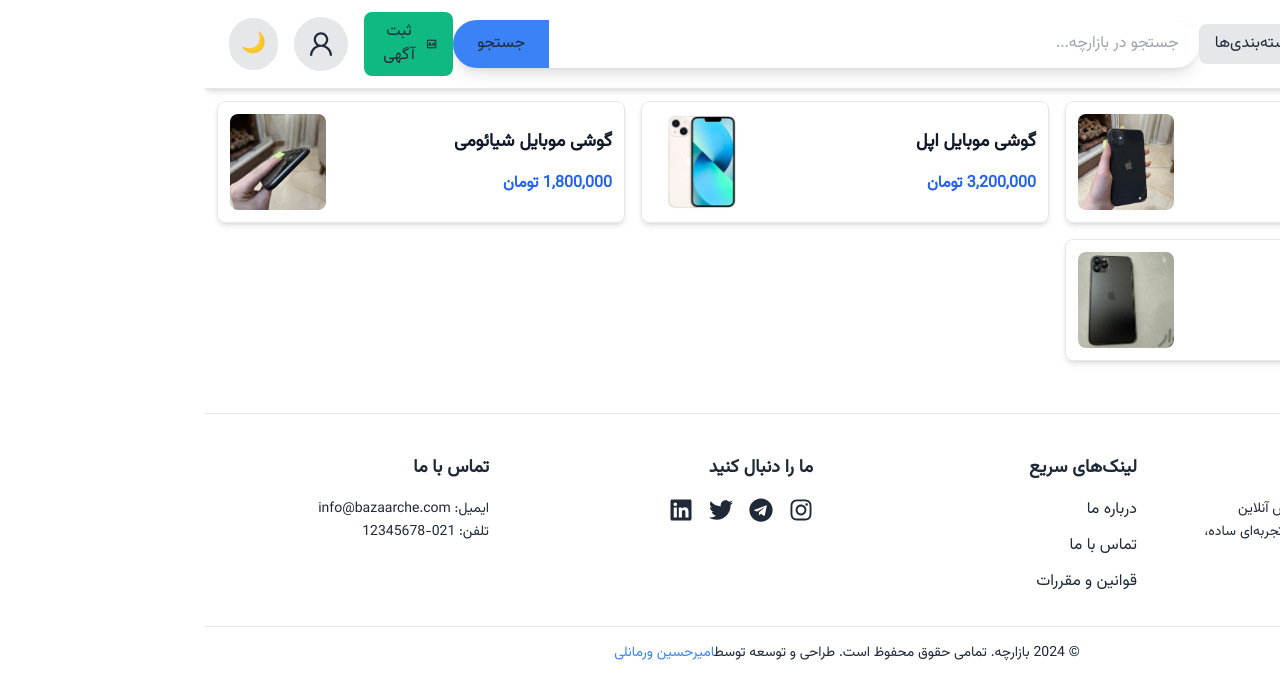
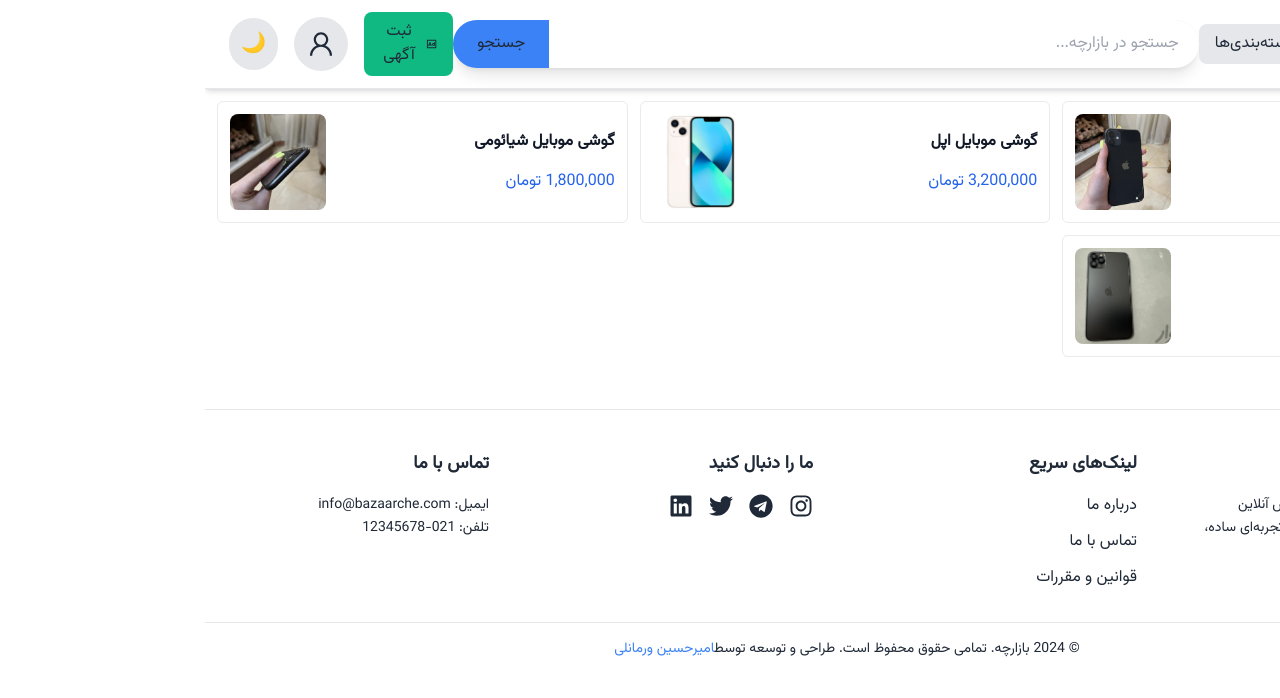
Before and after one commit to Varmanli/bazarche, a Next.js app: page / in a window 1280 px wide. Shown: the top 698 px of the page. Built offline with nearby package versions, Linux system fonts and the light colour scheme.

Commit message:
add 404 page

```diff
--- a/app/-component/LayoutProduct.tsx
+++ b/app/-component/LayoutProduct.tsx
@@ -30,17 +30,17 @@
 
   return (
     <div className="p-3">
-      <div className="grid grid-cols-1 md:grid-cols-2 lg:grid-cols-3 gap-4">
+      <div className="grid grid-cols-1 md:grid-cols-2 lg:grid-cols-3 gap-3">
         {products.map((item) => (
           <div
             key={item.id}
-            className="flex items-center justify-between border border-[#e5e7eb] dark:border-[#374151] rounded-lg p-3 bg-white dark:bg-[#1f2937] shadow-md hover:shadow-lg hover:bg-[#f9fafb] dark:hover:bg-[#111827] transition-all"
+            className="flex items-center justify-between p-3 rounded-md border-b md:border border-[#ebebeb] dark:border-[#353535]   hover:bg-[#f9fafb] dark:hover:bg-[#111827] transition-all"
           >
             <div className="ml-4 flex flex-col justify-around gap-3">
-              <h3 className="md:text-lg font-semibold text-[#111827] dark:text-[#f3f4f6] mb-1">
+              <h3 className="md:text-md font-semibold text-[#111827] dark:text-[#f3f4f6] mb-1">
                 {item.title}
               </h3>
-              <p className="md:ext-md font-bold text-[#2563eb] dark:text-[#93c5fd]">
+              <p className="font-semiBold text-[#2563eb] dark:text-[#93c5fd]">
                 {item.price}
               </p>
             </div>
--- /dev/null
+++ b/app/not-found.tsx
@@ -0,0 +1,26 @@
+"use client";
+
+import Link from "next/link";
+import { IoArrowBack } from "react-icons/io5";
+
+function NotFoundPage() {
+  return (
+    <div className="min-h-screen flex flex-col justify-center items-center bg-light-background dark:bg-dark-background text-light-text dark:text-dark-text">
+      <h1 className="text-8xl font-extrabold text-light-primary dark:text-dark-primary mb-5 animate-pulse">
+        404
+      </h1>
+      <h2 className="text-3xl font-semibold mb-4">صفحه مورد نظر یافت نشد</h2>
+      <p className="text-md text-gray-600 dark:text-gray-400 mb-6 text-center max-w-md">
+        متأسفانه صفحه‌ای که به دنبال آن هستید وجود ندارد یا حذف شده است. لطفاً دوباره تلاش کنید یا به صفحه اصلی بازگردید.
+      </p>
+      <Link
+        href="/"
+        className="flex items-center gap-2 bg-light-primary text-white px-6 py-3 rounded-lg hover:bg-light-secondary transition-all shadow-md"
+      >
+        <IoArrowBack size={20} /> بازگشت به صفحه اصلی
+      </Link>
+    </div>
+  );
+}
+
+export default NotFoundPage;
```
